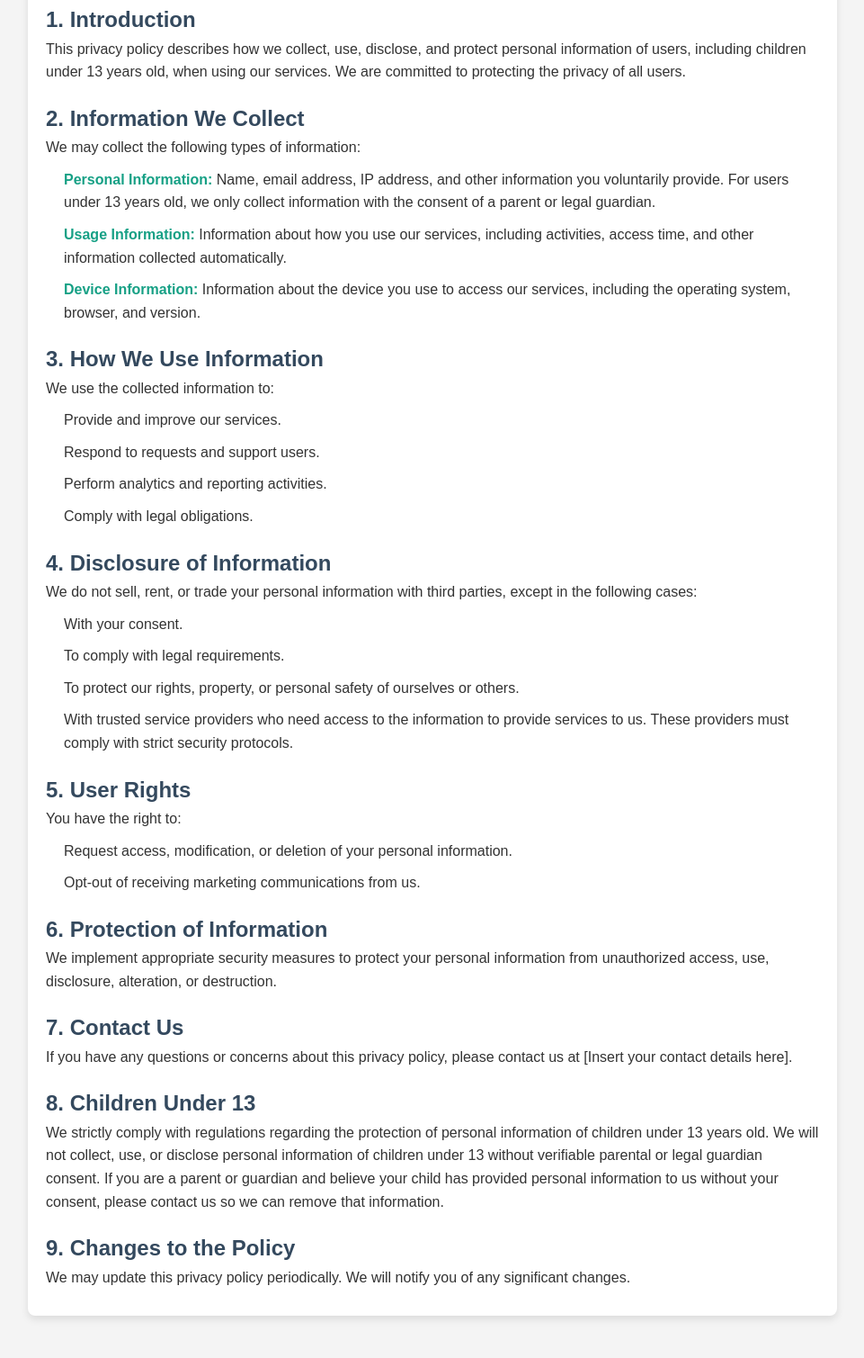
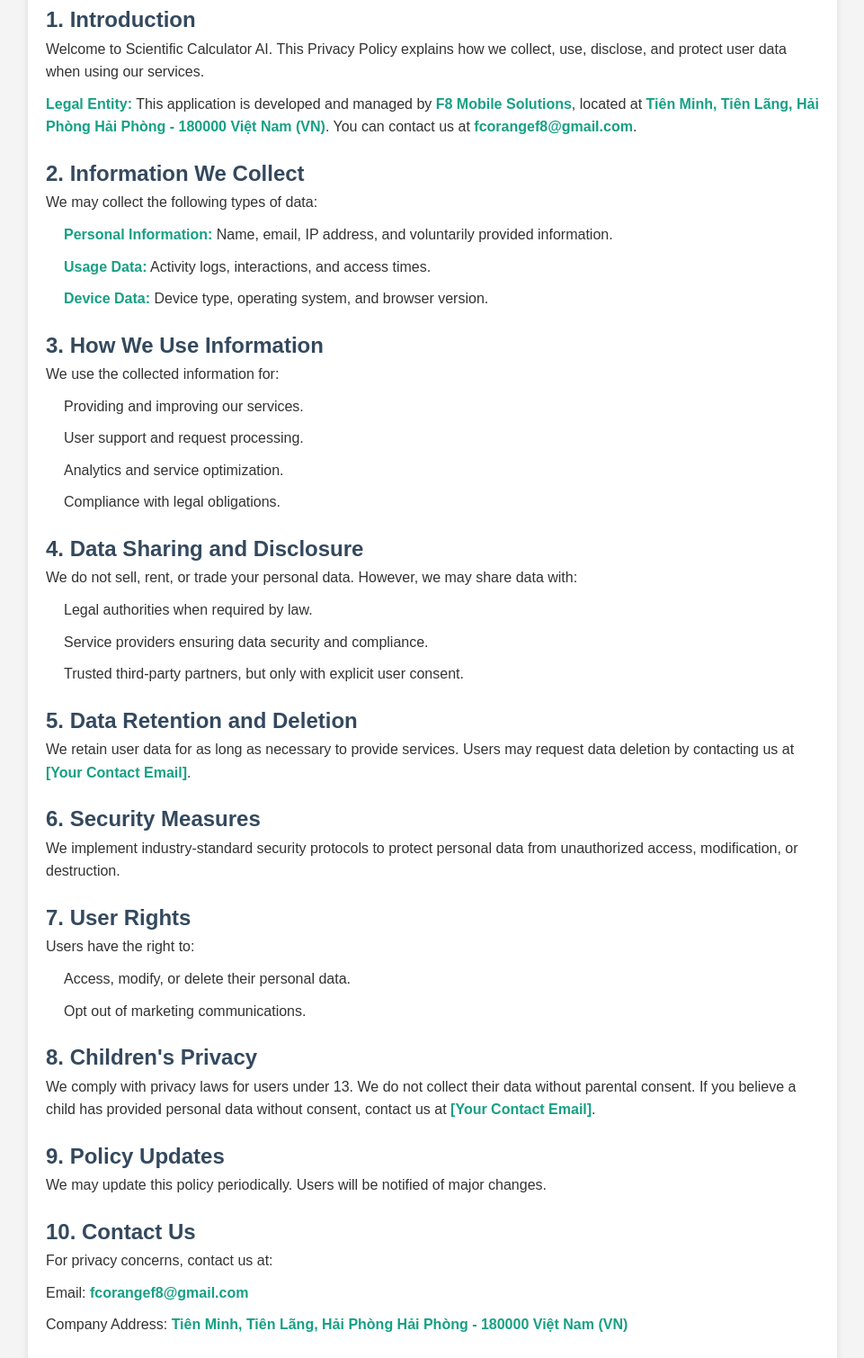
Before and after one commit to thind9xdev/thind9xdev.github.io, a plain HTML site: page index.html in a window 1280 px wide. Shown: the part 108-1617 px from the top of the page at 90% size, without its empty margins (159-1120 px from the left). Before the commit the page ends 1590 px from the top, so only its background shows below. Drawn offline with Linux system fonts and the light colour scheme.

Commit message:
Update index.html

```diff
--- a/index.html
+++ b/index.html
@@ -12,68 +12,76 @@
 
         <section>
             <h2>1. Introduction</h2>
-            <p>This privacy policy describes how we collect, use, disclose, and protect personal information of users, including children under 13 years old, when using our services. We are committed to protecting the privacy of all users.</p>
+            <p>Welcome to Scientific Calculator AI. This Privacy Policy explains how we collect, use, disclose, and protect user data when using our services.</p>
+            <p><strong>Legal Entity:</strong> This application is developed and managed by <strong>F8 Mobile Solutions</strong>, located at <strong>Tiên Minh, Tiên Lãng, Hải Phòng Hải Phòng - 180000 Việt Nam (VN)</strong>.
+      You can contact us at <strong>fcorangef8@gmail.com</strong>.</p>
         </section>
 
         <section>
             <h2>2. Information We Collect</h2>
-            <p>We may collect the following types of information:</p>
+            <p>We may collect the following types of data:</p>
             <ul>
-                <li><strong>Personal Information:</strong> Name, email address, IP address, and other information you voluntarily provide. For users under 13 years old, we only collect information with the consent of a parent or legal guardian.</li>
-                <li><strong>Usage Information:</strong> Information about how you use our services, including activities, access time, and other information collected automatically.</li>
-                <li><strong>Device Information:</strong> Information about the device you use to access our services, including the operating system, browser, and version.</li>
+                <li><strong>Personal Information:</strong> Name, email, IP address, and voluntarily provided information.</li>
+                <li><strong>Usage Data:</strong> Activity logs, interactions, and access times.</li>
+                <li><strong>Device Data:</strong> Device type, operating system, and browser version.</li>
             </ul>
         </section>
 
         <section>
             <h2>3. How We Use Information</h2>
-            <p>We use the collected information to:</p>
+            <p>We use the collected information for:</p>
             <ul>
-                <li>Provide and improve our services.</li>
-                <li>Respond to requests and support users.</li>
-                <li>Perform analytics and reporting activities.</li>
-                <li>Comply with legal obligations.</li>
+                <li>Providing and improving our services.</li>
+                <li>User support and request processing.</li>
+                <li>Analytics and service optimization.</li>
+                <li>Compliance with legal obligations.</li>
             </ul>
         </section>
 
         <section>
-            <h2>4. Disclosure of Information</h2>
-            <p>We do not sell, rent, or trade your personal information with third parties, except in the following cases:</p>
+            <h2>4. Data Sharing and Disclosure</h2>
+            <p>We do not sell, rent, or trade your personal data. However, we may share data with:</p>
             <ul>
-                <li>With your consent.</li>
-                <li>To comply with legal requirements.</li>
-                <li>To protect our rights, property, or personal safety of ourselves or others.</li>
-                <li>With trusted service providers who need access to the information to provide services to us. These providers must comply with strict security protocols.</li>
+                <li>Legal authorities when required by law.</li>
+                <li>Service providers ensuring data security and compliance.</li>
+                <li>Trusted third-party partners, but only with explicit user consent.</li>
             </ul>
         </section>
 
         <section>
-            <h2>5. User Rights</h2>
-            <p>You have the right to:</p>
+            <h2>5. Data Retention and Deletion</h2>
+            <p>We retain user data for as long as necessary to provide services. Users may request data deletion by contacting us at <strong>[Your Contact Email]</strong>.</p>
+        </section>
+
+        <section>
+            <h2>6. Security Measures</h2>
+            <p>We implement industry-standard security protocols to protect personal data from unauthorized access, modification, or destruction.</p>
+        </section>
+
+        <section>
+            <h2>7. User Rights</h2>
+            <p>Users have the right to:</p>
             <ul>
-                <li>Request access, modification, or deletion of your personal information.</li>
-                <li>Opt-out of receiving marketing communications from us.</li>
+                <li>Access, modify, or delete their personal data.</li>
+                <li>Opt out of marketing communications.</li>
             </ul>
         </section>
 
         <section>
-            <h2>6. Protection of Information</h2>
-            <p>We implement appropriate security measures to protect your personal information from unauthorized access, use, disclosure, alteration, or destruction.</p>
+            <h2>8. Children's Privacy</h2>
+            <p>We comply with privacy laws for users under 13. We do not collect their data without parental consent. If you believe a child has provided personal data without consent, contact us at <strong>[Your Contact Email]</strong>.</p>
         </section>
 
         <section>
-            <h2>7. Contact Us</h2>
-            <p>If you have any questions or concerns about this privacy policy, please contact us at [Insert your contact details here].</p>
+            <h2>9. Policy Updates</h2>
+            <p>We may update this policy periodically. Users will be notified of major changes.</p>
         </section>
 
         <section>
-            <h2>8. Children Under 13</h2>
-            <p>We strictly comply with regulations regarding the protection of personal information of children under 13 years old. We will not collect, use, or disclose personal information of children under 13 without verifiable parental or legal guardian consent. If you are a parent or guardian and believe your child has provided personal information to us without your consent, please contact us so we can remove that information.</p>
-        </section>
-
-        <section>
-            <h2>9. Changes to the Policy</h2>
-            <p>We may update this privacy policy periodically. We will notify you of any significant changes.</p>
+            <h2>10. Contact Us</h2>
+            <p>For privacy concerns, contact us at:</p>
+            <p>Email: <strong>fcorangef8@gmail.com</strong></p>
+            <p>Company Address: <strong>Tiên Minh, Tiên Lãng, Hải Phòng Hải Phòng - 180000 Việt Nam (VN)</strong></p>
         </section>
     </div>
 </body>
```
